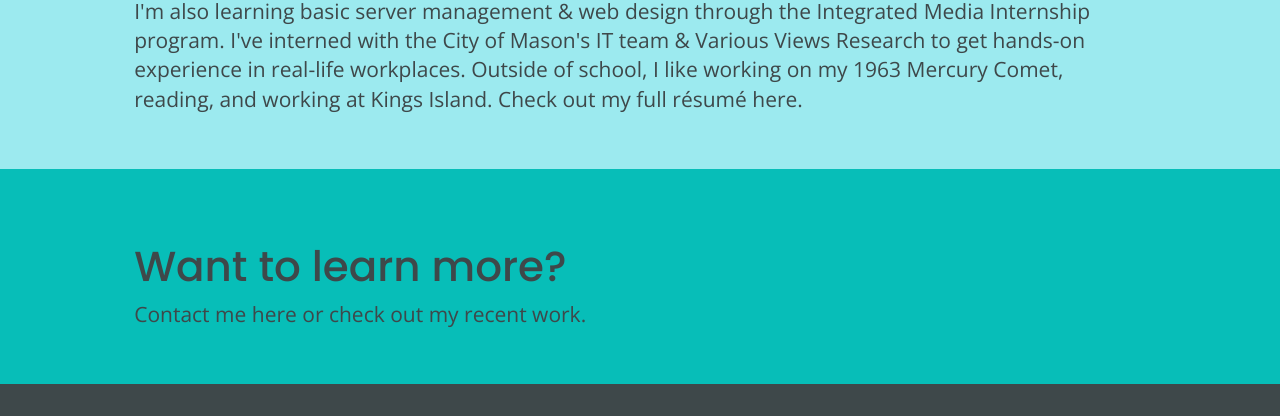
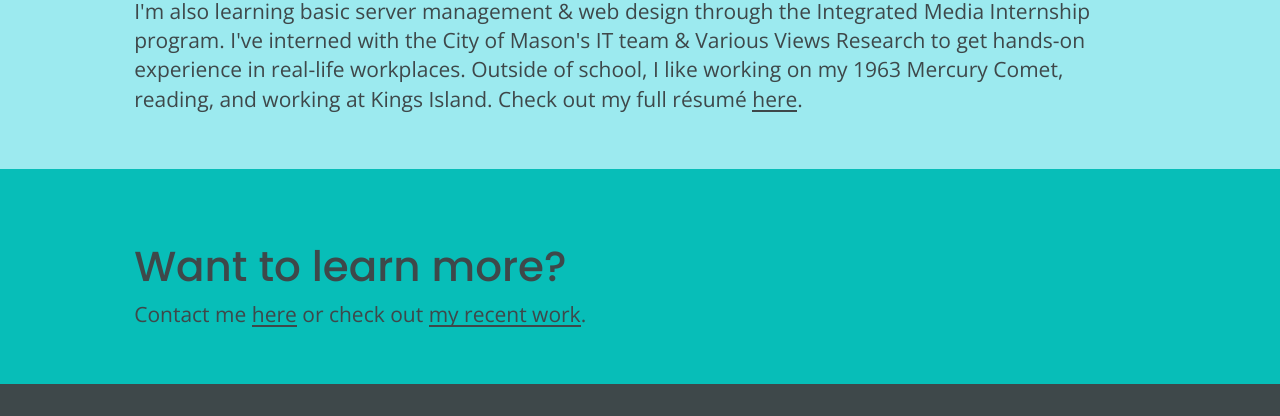
Before and after one commit to cravend/dev, a Jekyll site: the page built from about/index.html, in a window 1280 px wide and 1085 px high. Shown: the part 611-1027 px from the top of the window. Built offline with Jekyll 4.4.1, drawn with Linux system fonts in a browser that asks for light colours; nearby versions of some CDN libraries.

Commit message:
add link styling to links

```diff
--- a/about/index.html
+++ b/about/index.html
@@ -17,13 +17,13 @@ title: About
   </div>
   <div class="color-box row" id="three">
     <div class="col-xs-12 col-md-10 col-md-offset-1 extra-big">
-      <p class="lead">I'm also learning basic server management & web design through the Integrated Media Internship program. I've interned with the City of Mason's IT team & Various Views Research to get hands-on experience in real-life workplaces. Outside of school, I like working on my 1963 Mercury Comet, reading, and working at Kings Island. Check out my full résumé <a href="/assets/files/resume.pdf">here</a>.</p>
+      <p class="lead">I'm also learning basic server management & web design through the Integrated Media Internship program. I've interned with the City of Mason's IT team & Various Views Research to get hands-on experience in real-life workplaces. Outside of school, I like working on my 1963 Mercury Comet, reading, and working at Kings Island. Check out my full résumé <a href="/assets/files/resume.pdf" class="hover-link">here</a>.</p>
     </div>
   </div>
   <div class="color-box row" id="four">
     <div class="col-xs-12 col-md-10 col-md-offset-1 extra-big">
       <h2 class="featurette-heading">Want to learn more?</h2>
-      <p class="lead">Contact me <a href="/contact">here</a> or check out <a href="/work">my recent work</a>.</p>
+      <p class="lead">Contact me <a href="/contact" class="hover-link">here</a> or check out <a href="/work" class="hover-link">my recent work</a>.</p>
     </div>
   </div>
 </div>
--- a/contact/thanks.html
+++ b/contact/thanks.html
@@ -15,7 +15,7 @@ title: Contact
   </div>
   <div class="color-box row" id="three">
     <div class="col-xs-12 col-md-10 col-md-offset-1 extra-big">
-      <p class="lead">I'll try to get back to you as soon as possible! If you need anything else, feel free to email me at <a href="mailto:{{ site.email }}">{{ site.email }}</a>.</p>
+      <p class="lead">I'll try to get back to you as soon as possible! If you need anything else, feel free to email me at <a href="mailto:{{ site.email }}" class="hover-link">{{ site.email }}</a>.</p>
     </div>
   </div>
   <div class="color-box row tall" id="four">
--- a/work/index.html
+++ b/work/index.html
@@ -17,7 +17,7 @@ title: My Work
       <div class="col-xs-12 col-md-10 col-md-offset-1">
         {% for project in site.projects %}
         <div class="col-xs-12 col-sm-6">
-          <a href="{{ project.link }}" target="_blank" rel="nofollow"><img src="/assets/images/projects/{{ project.image }}" alt="{{ project.title }}" class="img-responsive img-rounded"><h2 class="featurette-heading">{{ project.title }}</h2></a>
+          <a href="{{ project.link }}" target="_blank" rel="nofollow" class="hover-link"><img src="/assets/images/projects/{{ project.image }}" alt="{{ project.title }}" class="img-responsive img-rounded"><h2 class="featurette-heading">{{ project.title }}</h2></a>
           <span class="lead">{{ project.description | default: project.content | truncate: 80 }}</span>
         </div>
         {% assign oddeven = forloop.index | modulo: 2 %}
@@ -29,7 +29,7 @@ title: My Work
     </div>
     <div class="color-box row" id="four">
       <div class="col-xs-12 col-md-10 col-md-offset-1 extra-big">
-        <p class="lead">Have any questions about my work? Need a website developed? Feel free to contact me! <a href="/contact">Check the contact page out</a> or email me at <a href="mailto:{{ site.email }}">{{ site.email }}</a>.</p>
+        <p class="lead">Have any questions about my work? Need a website developed? Feel free to contact me! <a href="/contact" class="hover-link">Check the contact page out</a> or email me at <a href="mailto:{{ site.email }}" class="hover-link">{{ site.email }}</a>.</p>
       </div>
     </div>
 </div>
```
